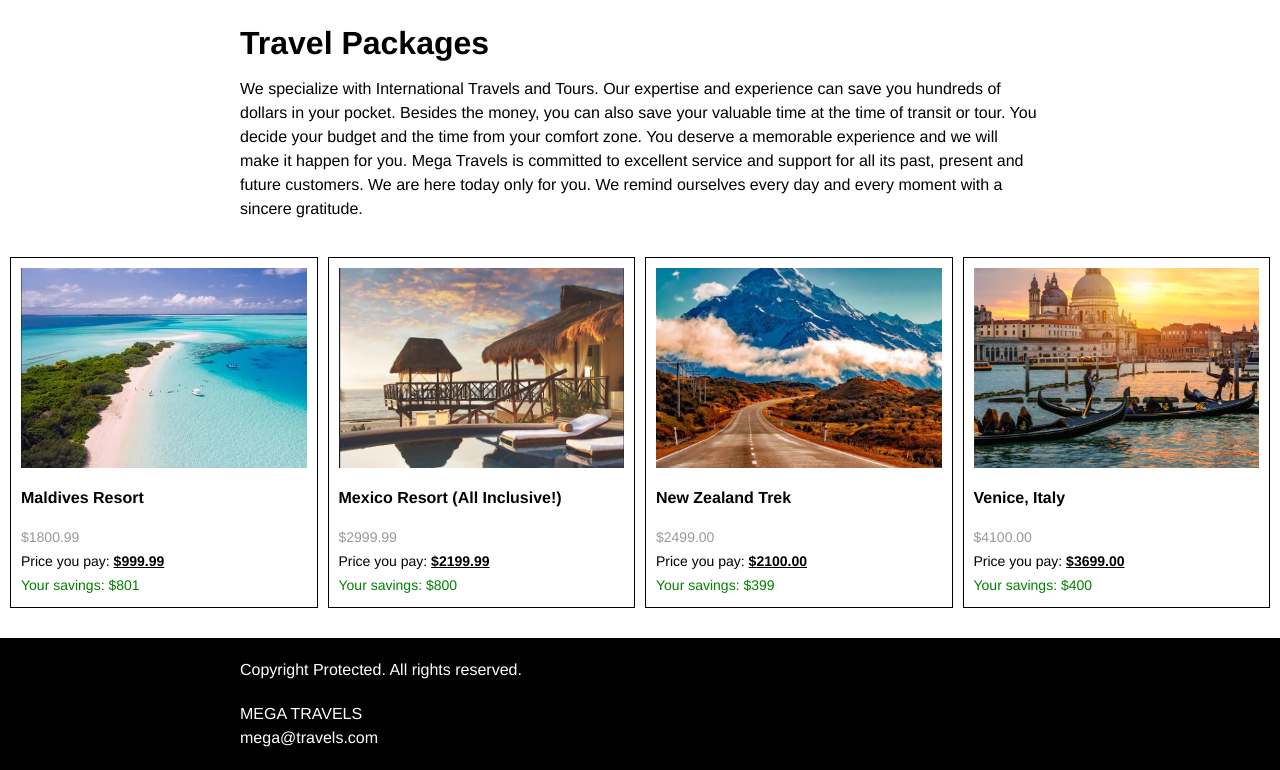
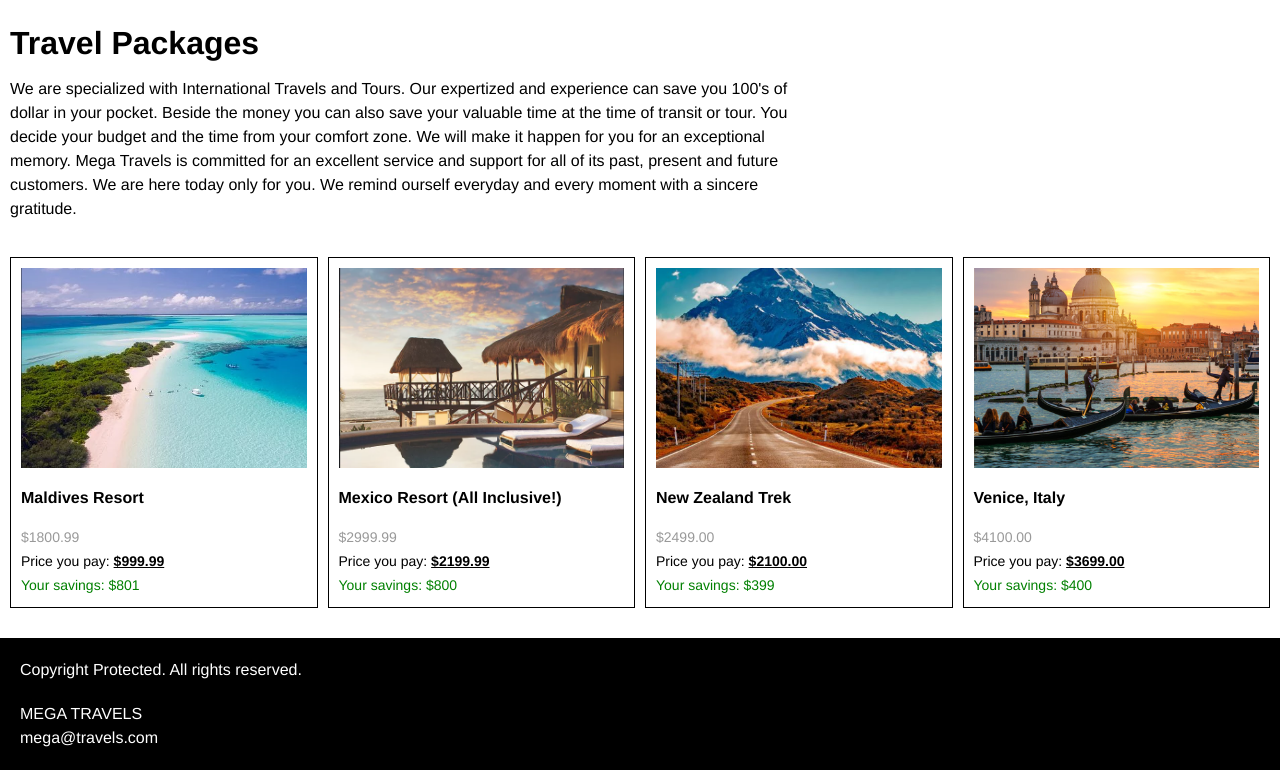
Before and after one commit to andykolbmsu/ITC475-Adv-Web-Dev, a PHP site: page / in a window 1280 px wide. Shown: the part 229-999 px from the top of the page. Run offline with PHP 8.4, Linux system fonts and the light colour scheme.

Commit message:
Mega Travel fix

```diff
--- a/Mega Travel/about.html
+++ b/Mega Travel/about.html
@@ -27,7 +27,7 @@
 
                 <h1>About Us</h1>
 
-               <p>We specialize with International Travels and Tours. Our expertise and experience can save you hundreds of dollars in your pocket. Besides the money, you can also save your valuable time at the time of transit or tour. You decide your budget and the time from your comfort zone. You deserve a memorable experience and we will make it happen for you. Mega Travels is committed to excellent service and support for all its past, present and future customers. We are here today only for you. We remind ourselves every day and every moment with a sincere gratitude.</p>
+               <p>We are specialized with International Travels and Tours. Our expertized and experience can save you 100's of dollar in your pocket. Beside the money you can also save your valuable time at the time of transit or tour. You decide your budget and the time from your comfort zone. We will make it happen for you for an exceptional memory. Mega Travels is committed for an excellent service and support for all of its past, present and future customers. We are here today only for you. We remind ourself everyday and every moment with a sincere gratitude.</p>
 
             </div>
 
--- a/Mega Travel/css/style.css
+++ b/Mega Travel/css/style.css
@@ -122,7 +122,7 @@ footer {
     }
     .container {
         width: 540px;
-        margin: 0 auto;
+        /* margin: 0 auto; */
     }
     .package {
         flex: 50%;
@@ -139,7 +139,7 @@ footer {
 @media only screen and (min-width: 920px) {
     .container {
         width: 800px;
-        margin: 0 auto;
+        /* margin: 0 auto; */
     }
     .package {
         flex: 25%;
--- a/Mega Travel/index.html
+++ b/Mega Travel/index.html
@@ -27,7 +27,7 @@
 
                 <h1>Travel Packages</h1>
 
-               <p>We specialize with International Travels and Tours. Our expertise and experience can save you hundreds of dollars in your pocket. Besides the money, you can also save your valuable time at the time of transit or tour. You decide your budget and the time from your comfort zone. You deserve a memorable experience and we will make it happen for you. Mega Travels is committed to excellent service and support for all its past, present and future customers. We are here today only for you. We remind ourselves every day and every moment with a sincere gratitude.</p>
+                <p>We are specialized with International Travels and Tours. Our expertized and experience can save you 100's of dollar in your pocket. Beside the money you can also save your valuable time at the time of transit or tour. You decide your budget and the time from your comfort zone. We will make it happen for you for an exceptional memory. Mega Travels is committed for an excellent service and support for all of its past, present and future customers. We are here today only for you. We remind ourself everyday and every moment with a sincere gratitude.</p>
 
             </div>
 
```
